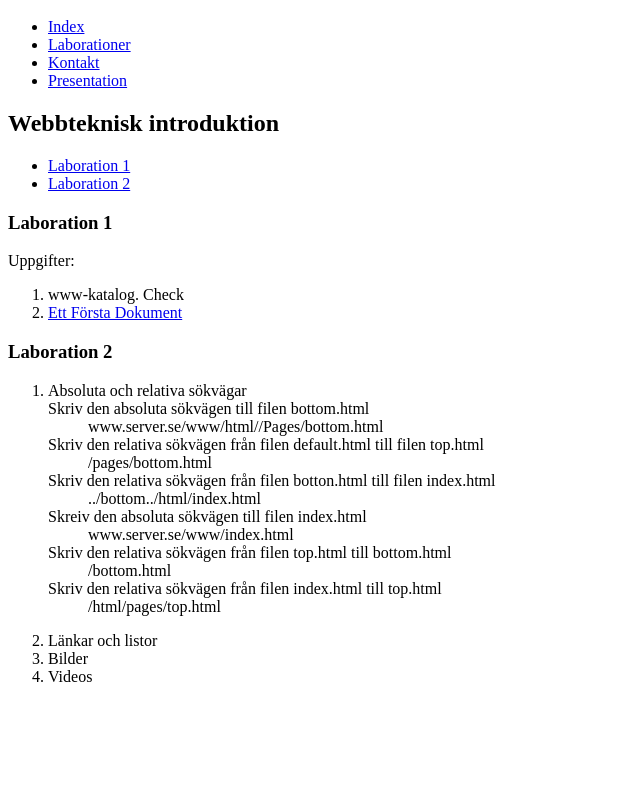
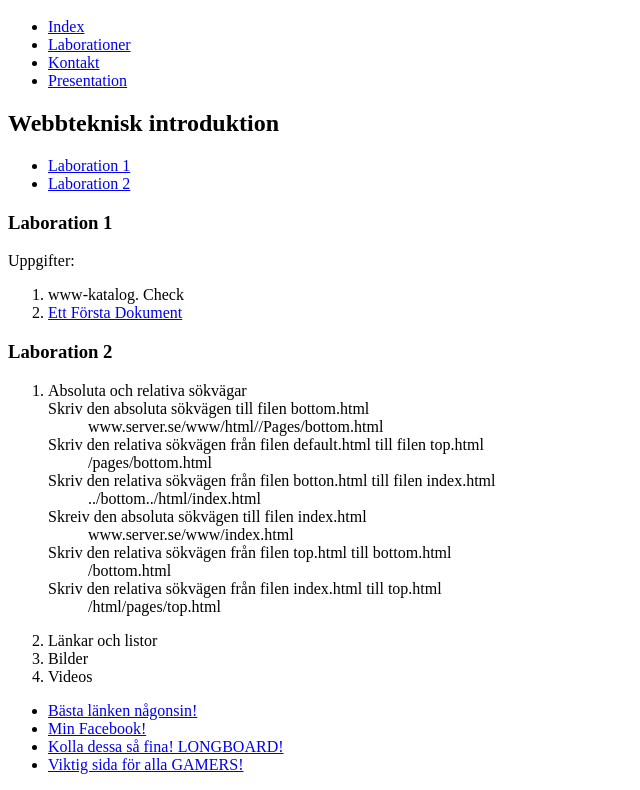
Before and after one commit to KevinUd2014/1ik415-kn222gn-lab-01-struktur-och-innehall, a plain HTML site: page Pages/Laborationer.html in a window 1280 px wide. Shown: the part 101-891 px from the top of the page, without its empty margins (0-640 px from the left). Before the commit the page ends 803 px from the top, so only its background shows below. Drawn offline with Linux system fonts and the light colour scheme.

Commit message:
nu klar med externa länkar

```diff
--- a/Pages/Laborationer.html
+++ b/Pages/Laborationer.html
@@ -67,7 +67,12 @@
 
         </ol>
 
-
+        <ul>
+            <li><a href="http://lmgtfy.com/?q=Kevin+Amilund+%C3%A4r+b%C3%A4st">Bästa länken någonsin!</a></li>
+            <li><a href="https://www.facebook.com/kevin.amilundnilsson">Min Facebook!</a></li>
+            <li><a href="http://www.landyachtz.com/">Kolla dessa så fina! LONGBOARD!</a></li>
+            <li><a href="http://www.ign.com/">Viktig sida för alla GAMERS!</a></li>
+        </ul>
 
 
 
```
